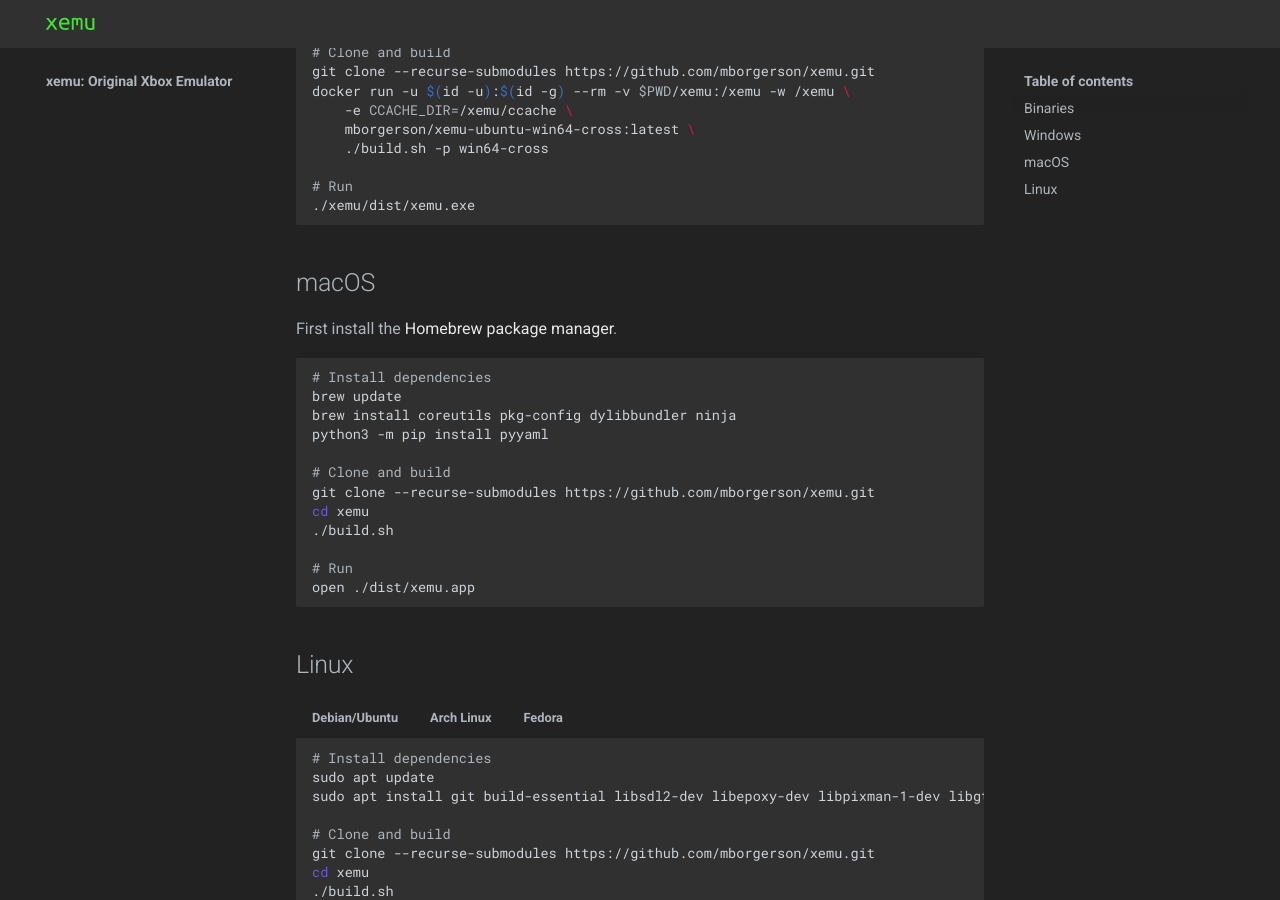
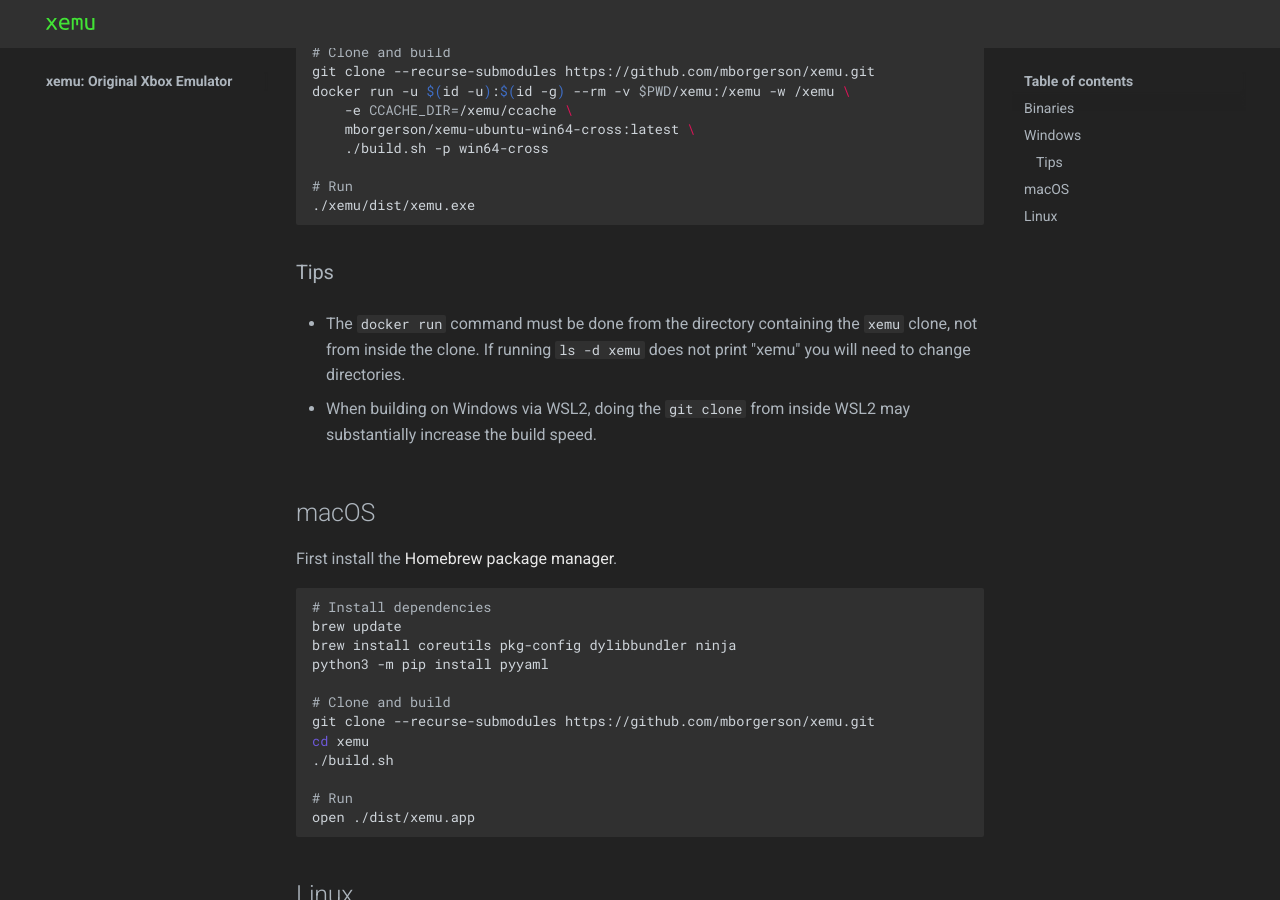
Before and after one commit to xemu-project/xemu-website, an MkDocs documentation site: the page built from docs/docs/dev/building-from-source.md, in a window 1280 px wide and 900 px high, scrolled down 479 px. Built offline with MkDocs 1.6.1 and Material for MkDocs 9.7.7, drawn with Linux system fonts in a browser that asks for light colours.

Commit message:
Add some tips to the Windows build section
Attempting to cover the most common issues raised on Discord.

````diff
--- a/docs/docs/dev/building-from-source.md
+++ b/docs/docs/dev/building-from-source.md
@@ -18,6 +18,13 @@ docker run -u $(id -u):$(id -g) --rm -v $PWD/xemu:/xemu -w /xemu \
 # Run
 ./xemu/dist/xemu.exe
 ```
+
+### Tips
+
+* The `docker run` command must be done from the directory containing the `xemu` clone, not from inside the clone. If running
+`ls -d xemu` does not print "xemu" you will need to change directories.
+
+* When building on Windows via WSL2, doing the `git clone` from inside WSL2 may substantially increase the build speed.
 
 ## macOS
 
````
